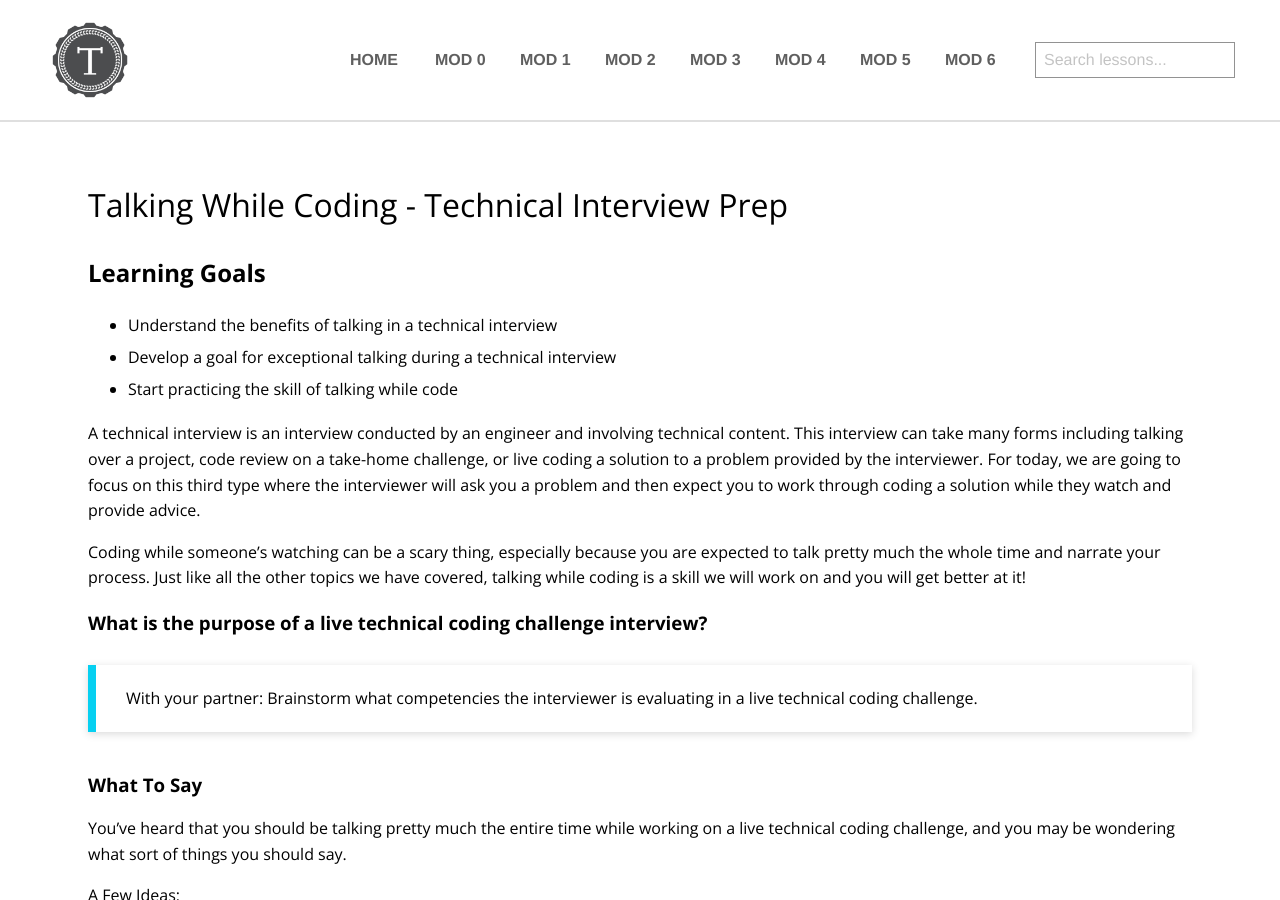
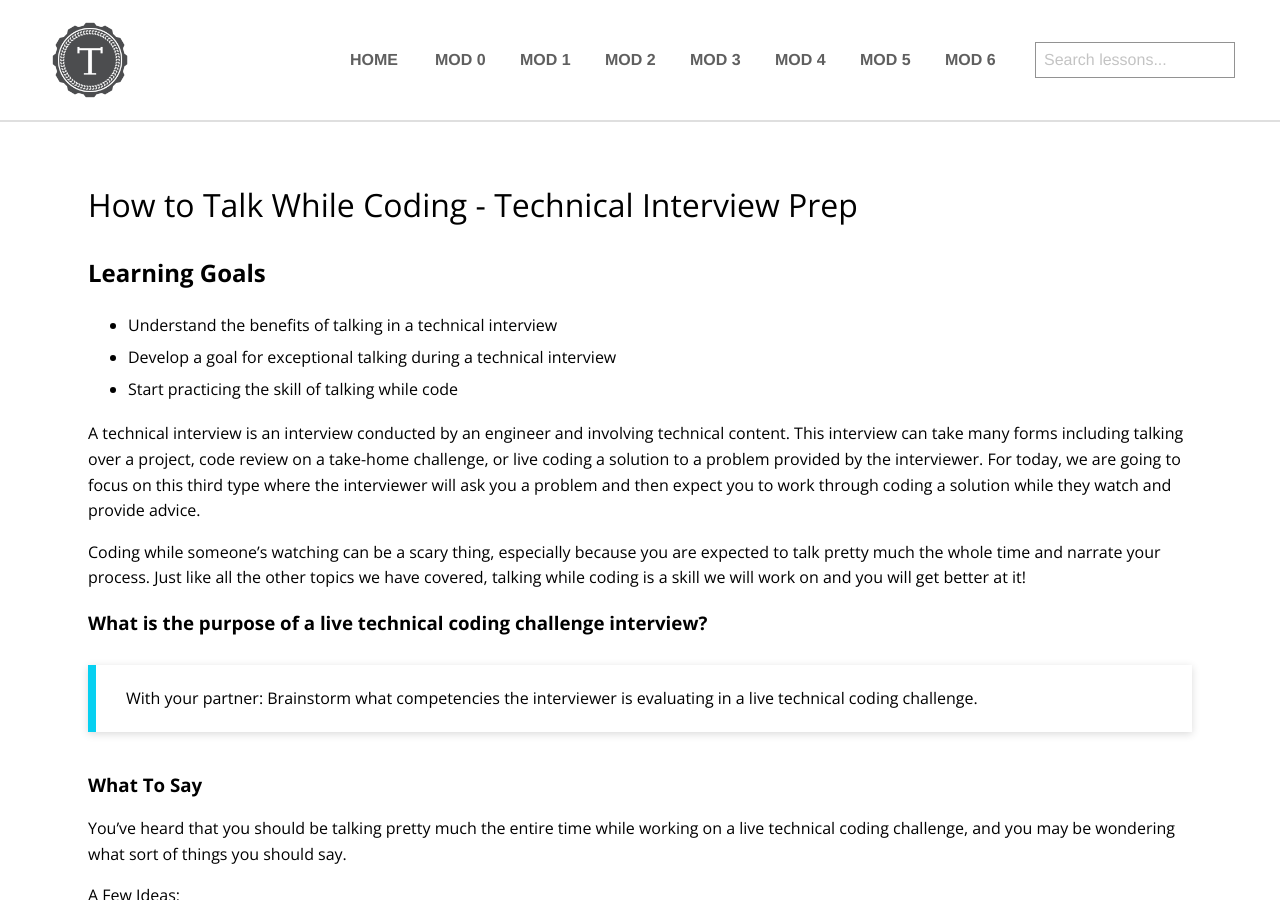
Before and after one commit to turingschool/launch-curriculum, a Jekyll site: the page built from module5/lessons/Week1/TalkingWhileCoding.md, in a window 1280 px wide and 900 px high. Built offline with Jekyll 4.4.1, drawn with Linux system fonts in a browser that asks for light colours; nearby versions of some CDN libraries; comment, search, counter and statistics services are not loaded.

Commit message:
Change title

```diff
--- a/module5/lessons/Week1/TalkingWhileCoding.md
+++ b/module5/lessons/Week1/TalkingWhileCoding.md
@@ -1,6 +1,6 @@
 ---
 layout: page
-title: Talking While Coding - Technical Interview Prep
+title: How to Talk While Coding - Technical Interview Prep
 ---
 
 ## Learning Goals
```
